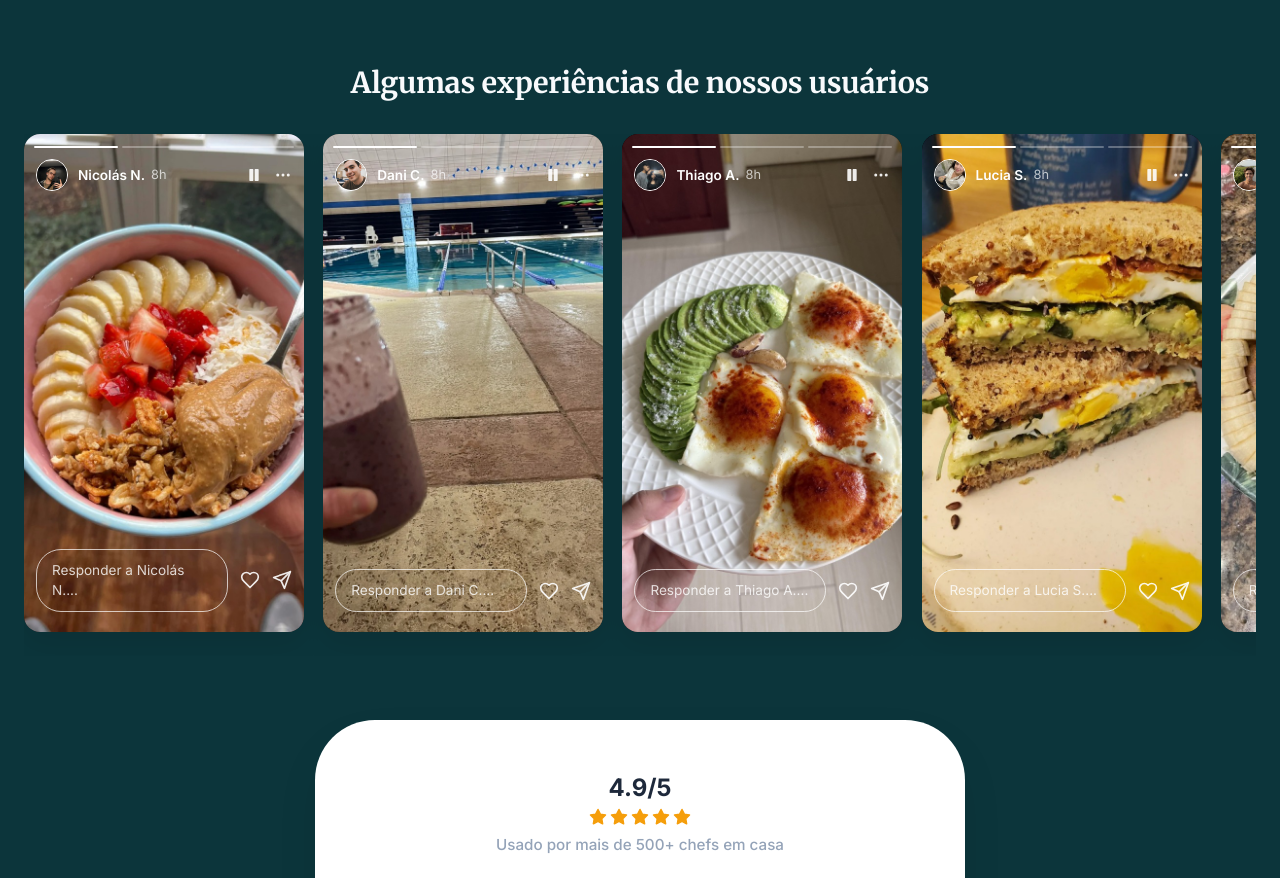
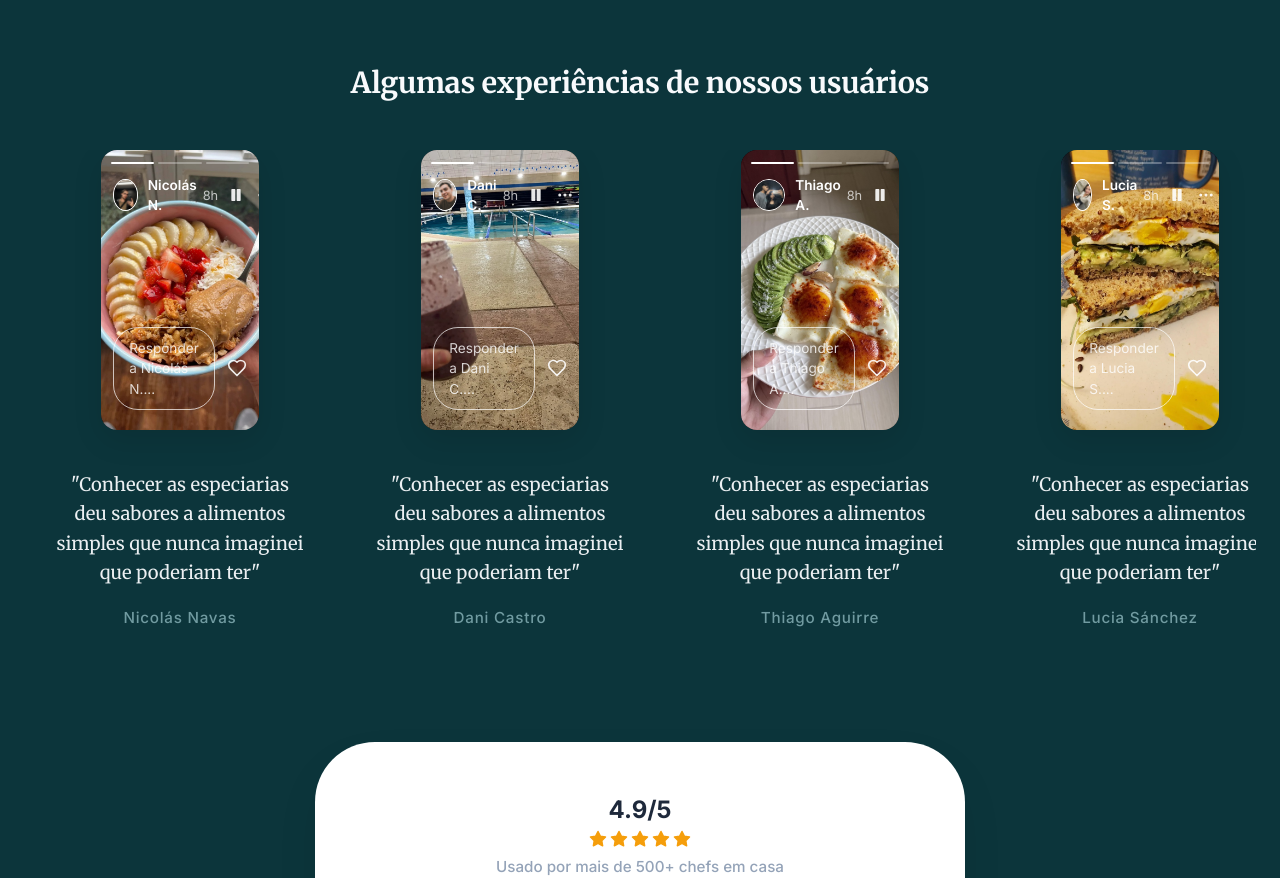
Before and after one commit to YohanSaibb026/LeadingPage, a React (Vite) app: page / in a window 1280 px wide. Shown: the part 1700-2578 px from the top of the page. Built offline with nearby package versions, Linux system fonts and the light colour scheme.

Commit message:
style: add detailed text testimonials with Merriweather italic and full names

```diff
--- a/src/App.css
+++ b/src/App.css
@@ -1148,7 +1148,7 @@
     font-size: 1.8rem;
     /* Swapped back */
     text-align: center;
-    margin-bottom: 2rem;
+    margin-bottom: 3rem;
     color: var(--text-main);
     font-family: 'Merriweather', serif;
     font-weight: 700;
@@ -1156,13 +1156,53 @@
     letter-spacing: -0.01em;
 }
 
+.story-item {
+    display: flex;
+    flex-direction: column;
+    align-items: center;
+    gap: 2.5rem;
+    min-width: 280px;
+    scroll-snap-align: center;
+}
+
 .story-cards-grid {
     display: flex;
     overflow-x: auto;
-    padding-bottom: 1.5rem;
-    gap: 1.2rem;
+    padding: 0 1rem 3rem;
+    gap: 2.5rem;
     scroll-snap-type: x mandatory;
     -webkit-overflow-scrolling: touch;
+    scrollbar-width: none;
+}
+
+.story-cards-grid::-webkit-scrollbar {
+    display: none;
+}
+
+.story-text-content {
+    text-align: center;
+    max-width: 280px;
+    padding: 0 1rem;
+}
+
+.story-quote {
+    font-family: 'Merriweather', serif;
+    font-style: italic;
+    font-weight: 400;
+    font-size: 1.15rem;
+    line-height: 1.6;
+    color: var(--text-main);
+    margin-bottom: 1.2rem;
+    opacity: 0.95;
+}
+
+.story-author {
+    display: block;
+    font-family: 'Inter', sans-serif;
+    font-size: 0.95rem;
+    color: var(--text-muted);
+    font-weight: 500;
+    letter-spacing: 0.05em;
 }
 
 .story-cards-grid::-webkit-scrollbar {
--- a/src/App.tsx
+++ b/src/App.tsx
@@ -309,13 +309,13 @@ function App() {
     const [openFaq, setOpenFaq] = useState<number | null>(null);
 
     const stories = [
-        { name: 'Nicolás N.', avatar: avatarNicolas, content: meal2 },
-        { name: 'Dani C.', avatar: avatarDani, content: shakeStory },
-        { name: 'Thiago A.', avatar: avatarThiago, content: meal1 },
-        { name: 'Lucia S.', avatar: avatarLucia, content: meal3 },
-        { name: 'Pablo B.', avatar: avatarPablo, content: meal4 },
-        { name: 'Camilla B.', avatar: avatarCamilla, content: meal5 },
-        { name: 'Gina F.', avatar: avatarGina, content: mealGina },
+        { name: 'Nicolás N.', fullName: 'Nicolás Navas', avatar: avatarNicolas, content: meal2, quote: 'Conhecer as especiarias deu sabores a alimentos simples que nunca imaginei que poderiam ter' },
+        { name: 'Dani C.', fullName: 'Dani Castro', avatar: avatarDani, content: shakeStory, quote: 'Conhecer as especiarias deu sabores a alimentos simples que nunca imaginei que poderiam ter' },
+        { name: 'Thiago A.', fullName: 'Thiago Aguirre', avatar: avatarThiago, content: meal1, quote: 'Conhecer as especiarias deu sabores a alimentos simples que nunca imaginei que poderiam ter' },
+        { name: 'Lucia S.', fullName: 'Lucia Sánchez', avatar: avatarLucia, content: meal3, quote: 'Conhecer as especiarias deu sabores a alimentos simples que nunca imaginei que poderiam ter' },
+        { name: 'Pablo B.', fullName: 'Pablo Barrios', avatar: avatarPablo, content: meal4, quote: 'Conhecer as especiarias deu sabores a alimentos simples que nunca imaginei que poderiam ter' },
+        { name: 'Camilla B.', fullName: 'Camilla Beltrán', avatar: avatarCamilla, content: meal5, quote: 'Conhecer as especiarias deu sabores a alimentos simples que nunca imaginei que poderiam ter' },
+        { name: 'Gina F.', fullName: 'Gina Fonseca', avatar: avatarGina, content: mealGina, quote: 'Conhecer as especiarias deu sabores a alimentos simples que nunca imaginei que poderiam ter' },
     ];
 
     const transformations = [
@@ -433,7 +433,8 @@ function App() {
                 </div>
                 <div className="story-cards-grid">
                     {stories.map((story, index) => (
-                        <div key={index} className="story-card">
+                        <div key={index} className="story-item">
+                            <div className="story-card">
                                 {/* Instagram-style Bars */}
                                 <div className="card-story-progress">
                                     <div className="progress-segment active"></div>
@@ -465,6 +466,12 @@ function App() {
                                         <Heart size={20} color="white" />
                                         <Send size={20} color="white" />
                                     </div>
+                                </div>
+                            </div>
+
+                            <div className="story-text-content reveal reveal-delay-2">
+                                <p className="story-quote">"{story.quote}"</p>
+                                <span className="story-author">{story.fullName}</span>
                             </div>
                         </div>
                     ))}
```
Lines whose indentation alone changed are shown as unchanged.
